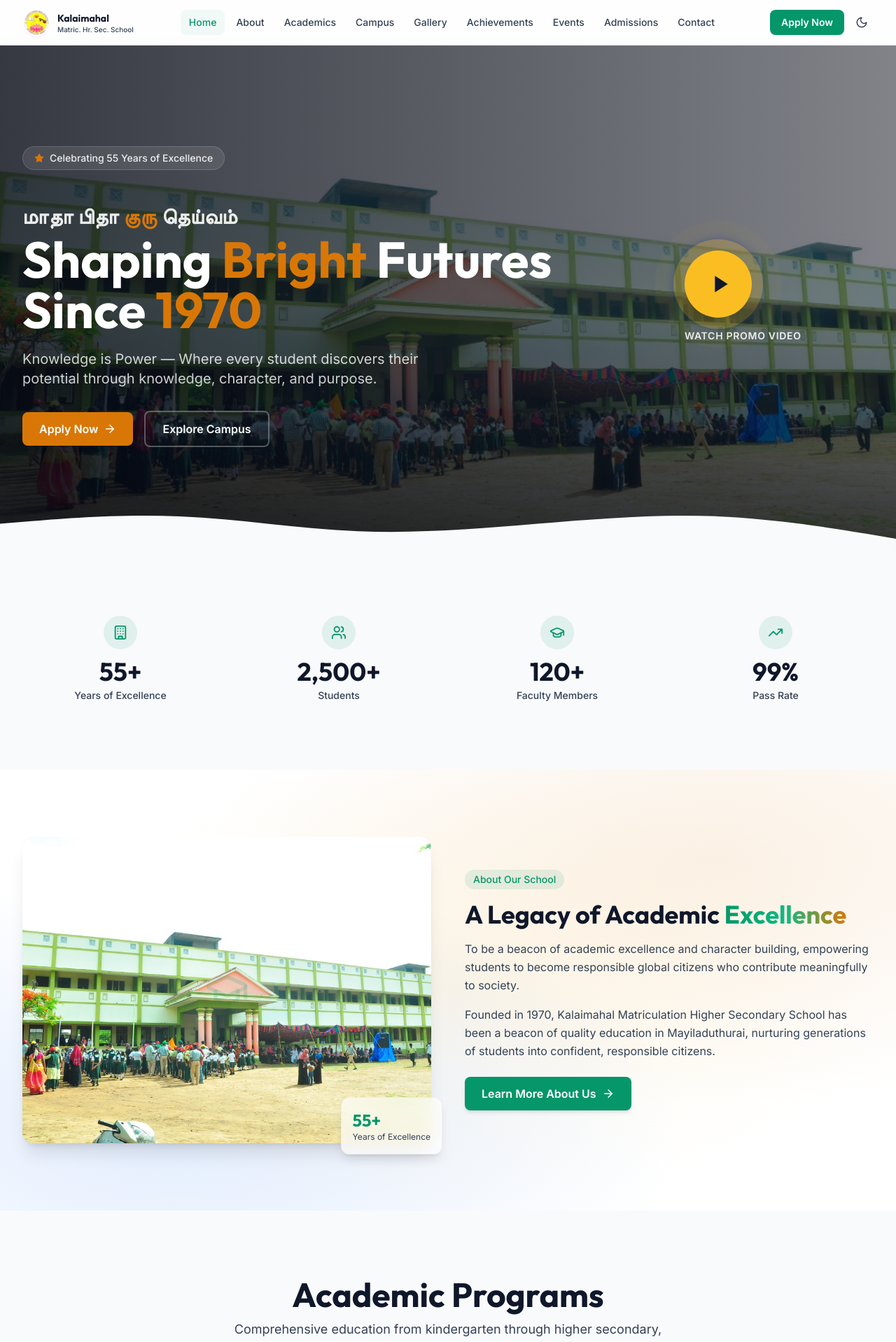
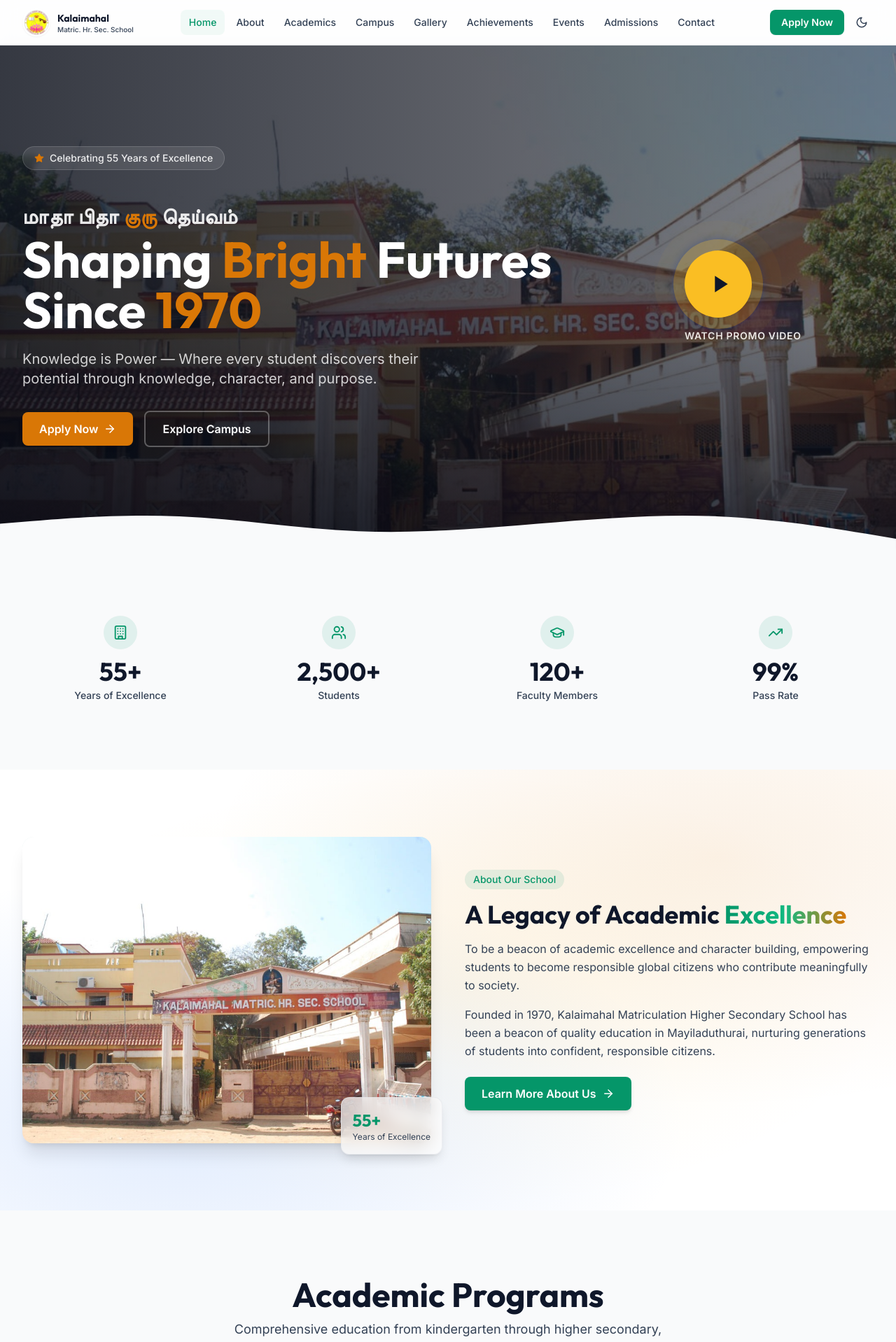
Before and after one commit to somnathr1332/kalaimahal_School, a React (Vite) app: page / in a window 1280 px wide. Shown: the top 1918 px of the page at 70% size. Built offline with nearby package versions, Linux system fonts and the light colour scheme.

Commit message:
feat: implement Home page with hero section and stats overview

```diff
--- a/src/pages/Home.jsx
+++ b/src/pages/Home.jsx
@@ -39,7 +39,7 @@ export default function Home() {
         {/* Background Image Overlay Loop */}
         <div className="absolute inset-0 z-0">
           <img
-            src={assetPath('/images/gallery/school-building.webp')}
+            src={assetPath('/images/gallery/home-hero.jpg')}
             alt="School Campus"
             className="w-full h-full object-cover opacity-50 scale-105 transition-all duration-1000"
             onError={(e) => {
@@ -202,7 +202,7 @@ export default function Home() {
               <div className="relative">
                 <div className="aspect-[4/3] rounded-2xl overflow-hidden bg-gradient-to-br from-primary/10 to-accent/10 shadow-xl">
                   <img
-                    src={assetPath('/images/gallery/school-building.webp')}
+                    src={assetPath('/images/gallery/home-hero.jpg')}
                     alt="Kalaimahal School Building"
                     className="w-full h-full object-cover"
                     onError={(e) => { e.target.style.display = 'none'; }}
```
Also changed, not shown: public/images/gallery/home-hero.jpg (added).
